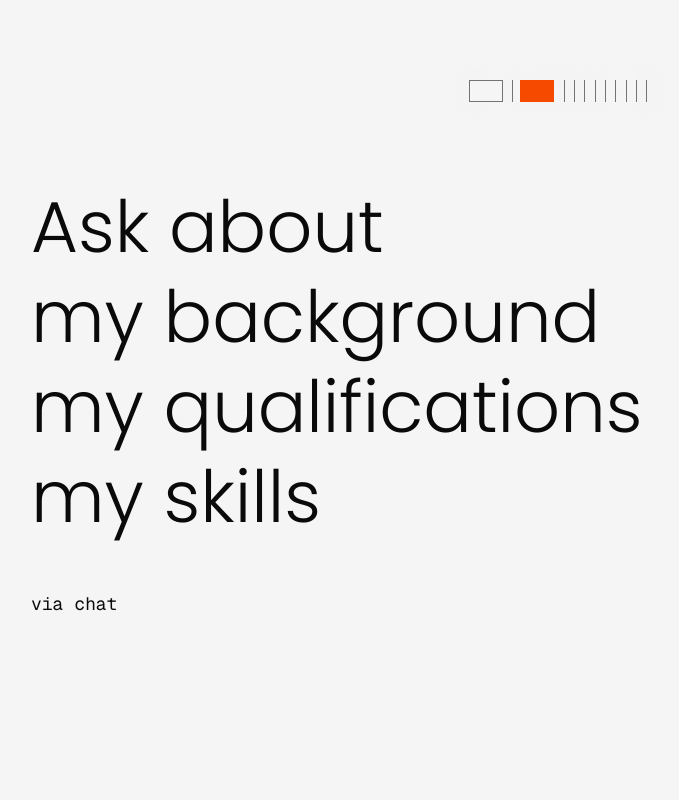
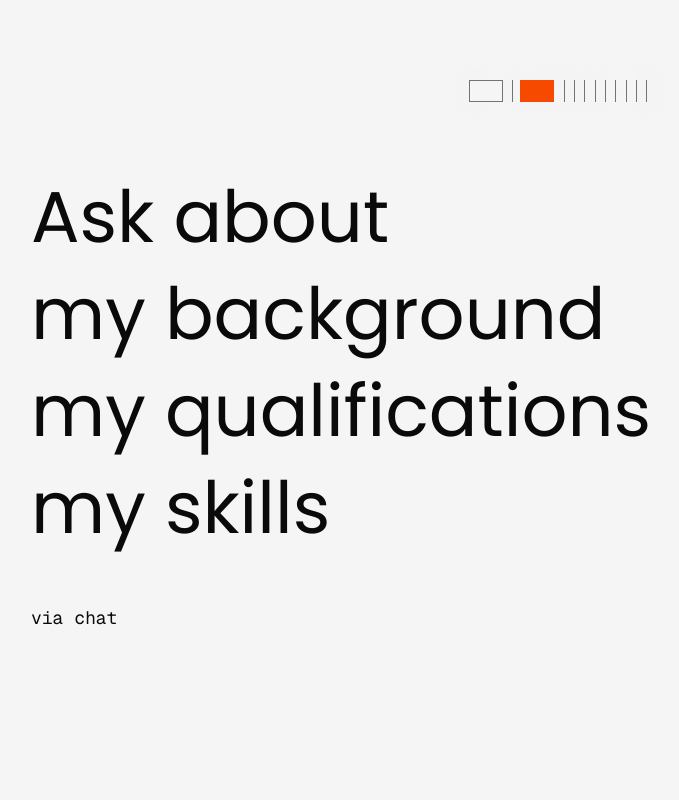
Before and after one commit to Levironexe/portfolio, a Next.js app: page /skills-and-achievements in a window 1280 px wide. Shown: the top 800 px of the page, without its empty margins (81-760 px from the left). Built offline with nearby package versions, Linux system fonts and the light colour scheme.

Commit message:
fix(UI/UX changes) - Updated skills-and-achievements

```diff
--- a/app/skills-and-achievements/page.tsx
+++ b/app/skills-and-achievements/page.tsx
@@ -59,7 +59,7 @@ const Page = () => {
           <div
             className={`transition-all duration-1000 ${isVisible ? "opacity-100" : "opacity-0"}`}
           >
-            <h1 className="text-5xl sm:text-6xl lg:text-7xl font-light leading-tight mb-8">
+            <h1 className="text-5xl sm:text-6xl lg:text-7xl  leading-[1.35] mb-8">
               Ask about
               <div
 
```
